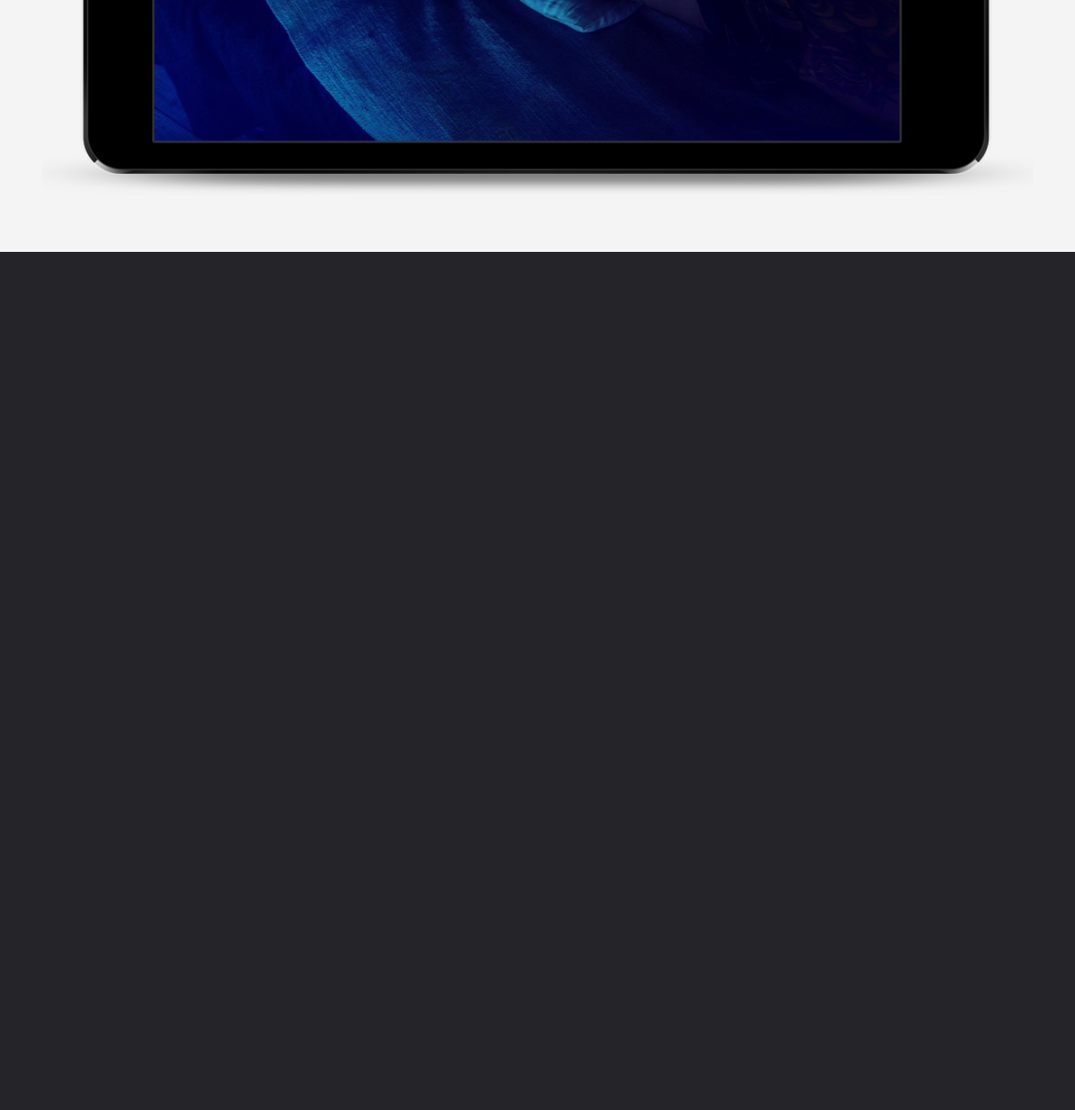
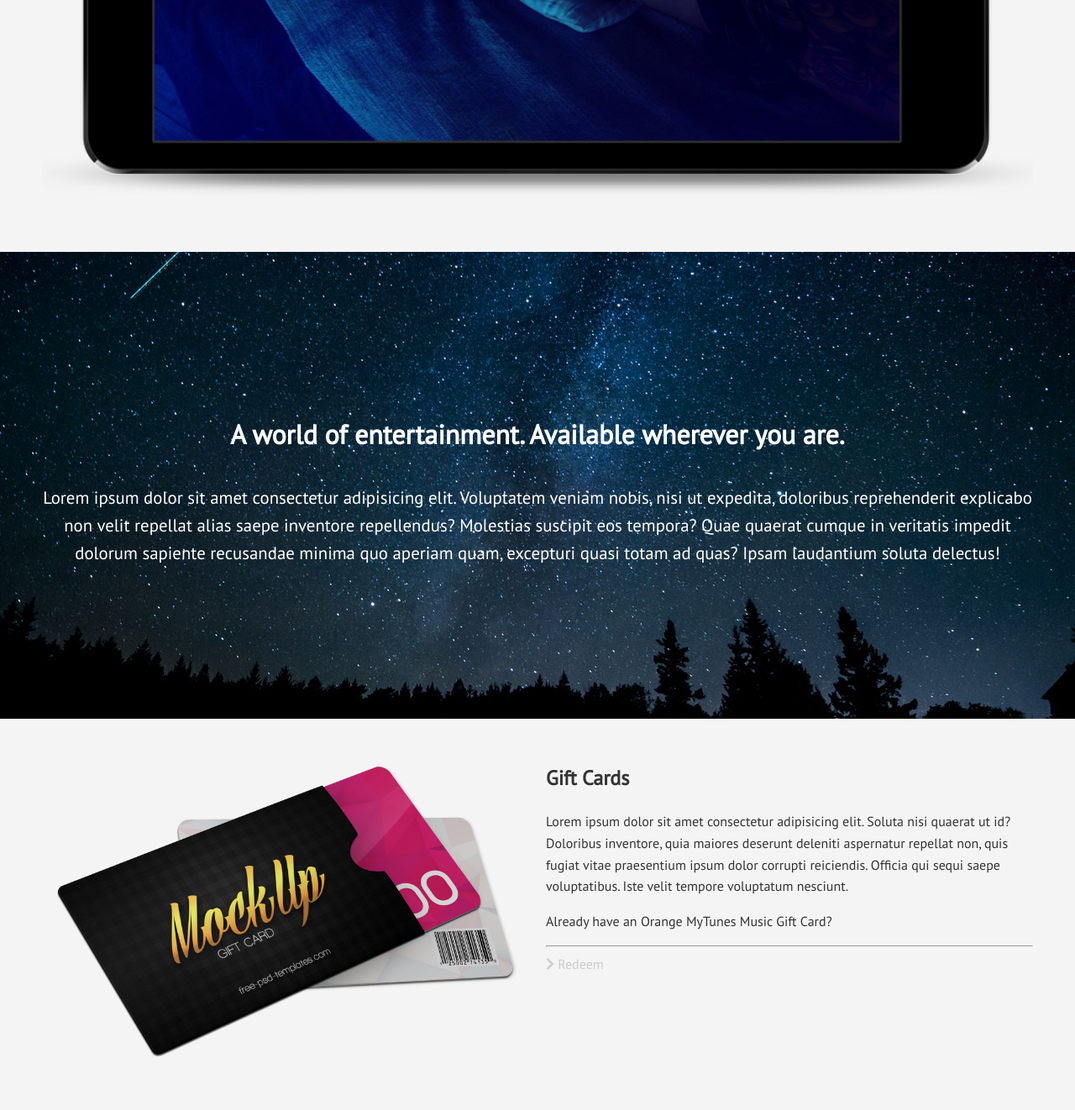
Before and after one commit to markgmz92/landing_page, a plain HTML site: page index.html in a window 1280 px wide. Shown: the part 3075-4397 px from the top of the page at 84% size. Before the commit the page ends 3375 px from the top, so only its background shows below. Drawn offline with nearby package versions, Linux system fonts and the light colour scheme.

Commit message:
gift card section done

```diff
--- a/css/style.css
+++ b/css/style.css
@@ -40,6 +40,17 @@ a {
     font-size: 2rem;
 }
 
+section#entertainment {
+    background: url(../img/section-bg.jpg) no-repeat bottom/cover;
+    padding: 10rem 0;
+  }
+
+.gift-cards {
+    display: grid;
+    grid-gap: 20px;
+    grid-template-columns: repeat(2, 1fr);
+    text-align: left;
+}
 
   /* Showcase */
   #showcase{
--- a/index.html
+++ b/index.html
@@ -81,8 +81,39 @@
     </section>
 
     <!-- Entertainment Section-->
+    <section id="entertainment" class="section">
+        <div class="container">
+            <h3>A world of entertainment. Available wherever you are.</h3>
+            <p class="lead">
+                Lorem ipsum dolor sit amet consectetur adipisicing elit. Voluptatem veniam nobis, nisi ut expedita, doloribus reprehenderit
+                explicabo non velit repellat alias saepe inventore repellendus? Molestias suscipit eos tempora? Quae quaerat cumque
+                in veritatis impedit dolorum sapiente recusandae minima quo aperiam quam, excepturi quasi totam ad quas? Ipsam laudantium
+                soluta delectus!
+            </p>
+        </div>
+    </section>
 
     <!-- Giftcard Section-->
+    <section id="gift-cards" class="section bg-light">
+        <div class="container">
+            <div class="gift-cards">
+                <div>
+                    <img src="img/cards.png" alt="">
+                </div>
+                <div>
+                    <h2>Gift Cards</h2>
+                    <p>
+                        Lorem ipsum dolor sit amet consectetur adipisicing elit. Soluta nisi quaerat ut id? Doloribus inventore, quia maiores deserunt deleniti aspernatur repellat non, quis fugiat vitae praesentium ipsum dolor corrupti reiciendis. Officia qui sequi saepe voluptatibus. Iste velit tempore voluptatum nesciunt.
+                    </p>
+                    <p>Already have an Orange MyTunes Music Gift Card?</p>
+                    <hr>
+                    <a href="" class-"text-secondary">
+                        <i class="fas fa-chevron-right"></i> Redeem
+                    </a>
+                </div>
+            </div>
+        </div>
+    </section>
 
     <!-- Footer-->
 
```
